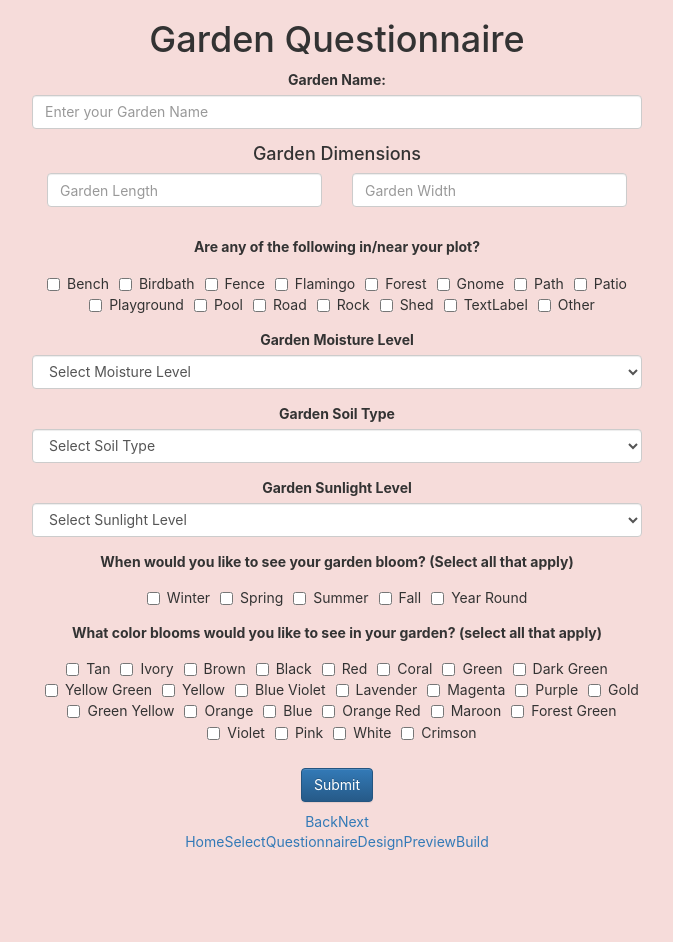
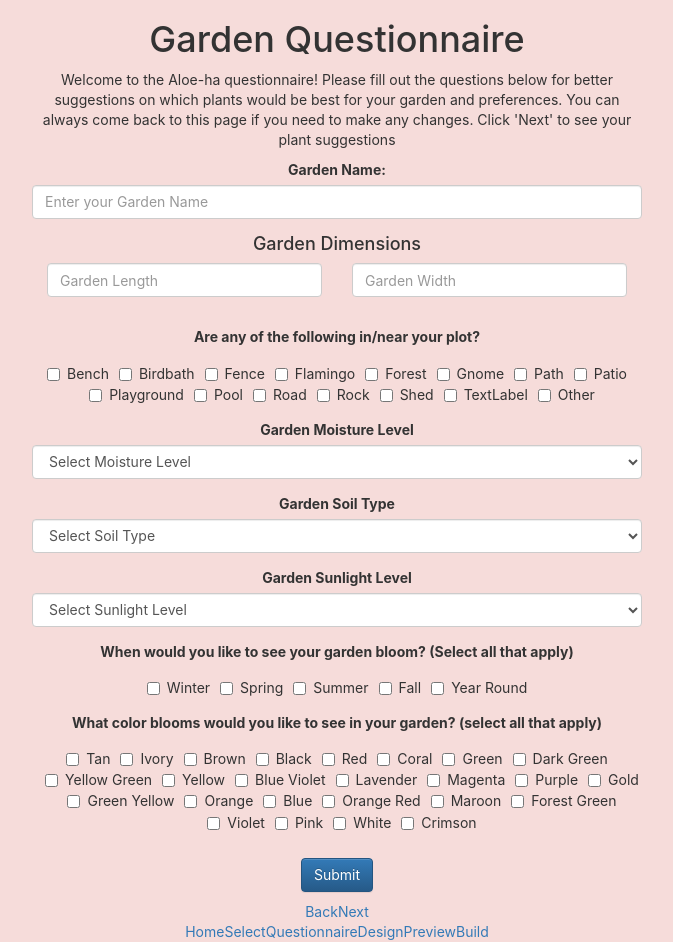
Before and after one commit to suint/475GardenUI, a React (Create React App) app in the folder aloeha/: page /questionnaire in a window 1280 px wide. Shown: the whole page, without its empty margins (303-976 px from the left). Before the commit the page ends 852 px from the top, so only its background shows below. Built offline with nearby package versions, Linux system fonts and the light colour scheme.

Commit message:
added instructions to questionnaire

```diff
--- a/aloeha/src/components/Questionnaire.jsx
+++ b/aloeha/src/components/Questionnaire.jsx
@@ -1,4 +1,4 @@
-import React, {Component} from "react";
+import React, { Component } from "react";
 import { Link, withRouter } from "react-router-dom";
 import placeholder from "./img/reference pictures/Screen Shot 2020-10-18 at 10.26.28 PM.png"
 import Input from "./formTemplates/Input";
@@ -145,6 +145,10 @@ class Questionnaire extends Component {
         <div className="col-md-3"></div>
 
         <form className="container-fluid col-md-6" onSubmit={this.handleFormSubmit}>
+          <p> Welcome to the Aloe-ha questionnaire! Please fill out the questions below
+            for better suggestions on which plants would be best for your garden and preferences.
+            You can always come back to this page if you need to make any changes.
+            Click 'Next' to see your plant suggestions</p>
           {/* Garden Name */}
           <Input inputType={'text'}
             title={'Garden Name:'}
@@ -242,8 +246,6 @@ class Questionnaire extends Component {
 
         </form>
 
-          <div class="col-md-3"></div>
-
         <div class="row">
 
           <div class="col-md-12">
```
Lines whose indentation alone changed are shown as unchanged.
